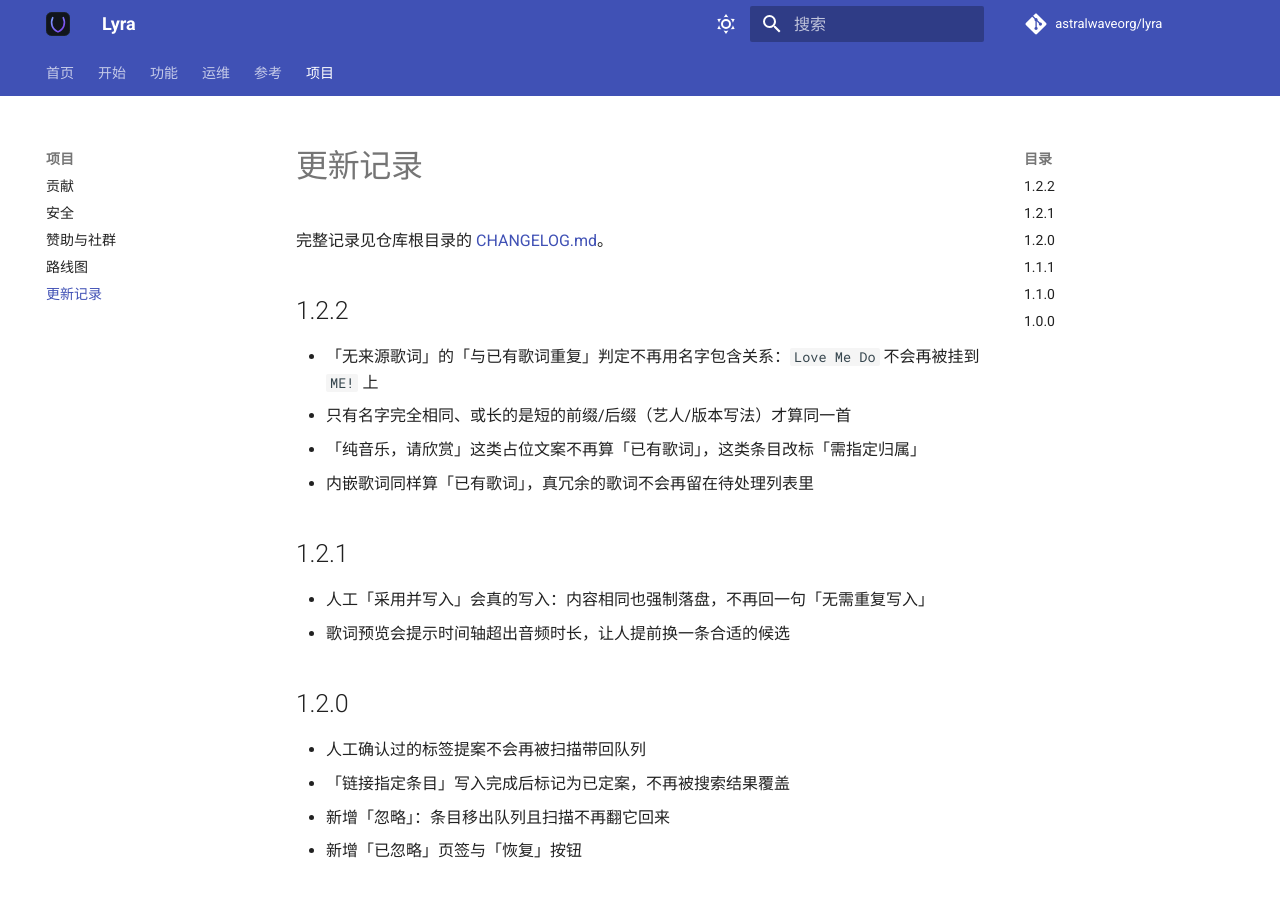
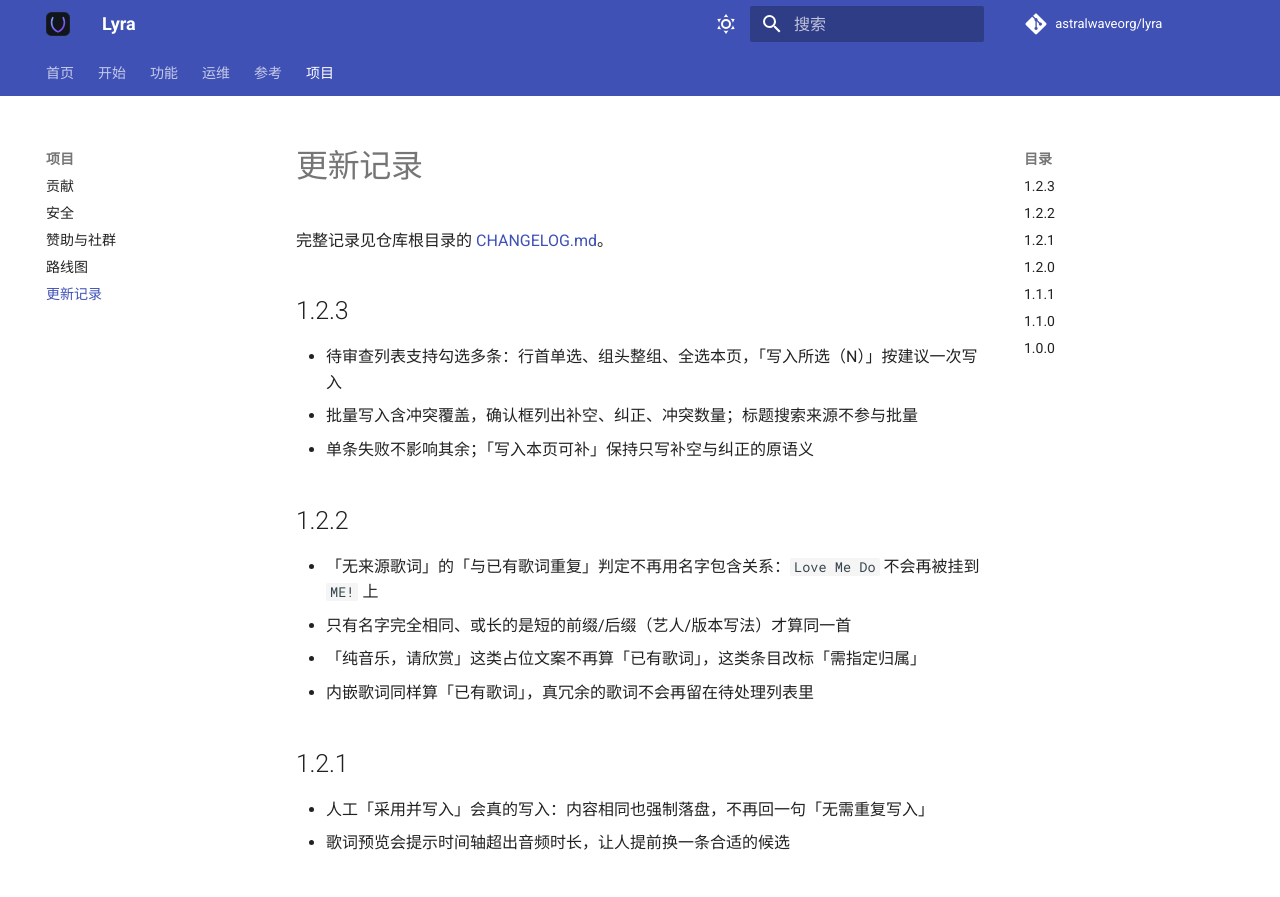
Before and after one commit to astralwaveorg/lyra, an MkDocs documentation site: the page built from docs/changelog.md, in a window 1280 px wide and 900 px high. Shown: the top 897 px of the window. Built offline with MkDocs 1.6.1 and Material for MkDocs 9.7.7, drawn with Linux system fonts in a browser that asks for light colours; comment, search, counter and statistics services are not loaded.

Commit message:
发布 1.2.3：文档补批量写入说明，版本号全部对齐

```diff
--- a/compose.yaml
+++ b/compose.yaml
@@ -19,7 +19,7 @@ x-logging: &default-logging
 
 services:
   lyra:
-    image: ghcr.io/astralwaveorg/lyra:${LYRA_VERSION:-1.2.1}
+    image: ghcr.io/astralwaveorg/lyra:${LYRA_VERSION:-1.2.3}
     build:
       context: .
       dockerfile: Dockerfile
@@ -53,7 +53,7 @@ services:
     logging: *default-logging
 
   lyra-watch:
-    image: ghcr.io/astralwaveorg/lyra:${LYRA_VERSION:-1.2.1}
+    image: ghcr.io/astralwaveorg/lyra:${LYRA_VERSION:-1.2.3}
     build:
       context: .
       dockerfile: Dockerfile
--- a/docs/changelog.md
+++ b/docs/changelog.md
@@ -1,6 +1,12 @@
 # 更新记录
 
 完整记录见仓库根目录的 [CHANGELOG.md](https://github.com/astralwaveorg/lyra/blob/main/CHANGELOG.md)。
+
+## 1.2.3
+
+- 待审查列表支持勾选多条：行首单选、组头整组、全选本页，「写入所选（N）」按建议一次写入
+- 批量写入含冲突覆盖，确认框列出补空、纠正、冲突数量；标题搜索来源不参与批量
+- 单条失败不影响其余；「写入本页可补」保持只写补空与纠正的原语义
 
 ## 1.2.2
 
--- a/pyproject.toml
+++ b/pyproject.toml
@@ -4,7 +4,7 @@ build-backend = "hatchling.build"
 
 [project]
 name = "lyra"
-version = "1.2.2"
+version = "1.2.3"
 description = "Self-hosted lyrics, tags, and library organization for a local music collection"
 readme = "README.md"
 requires-python = ">=3.11"
--- a/src/lyra/__init__.py
+++ b/src/lyra/__init__.py
@@ -14,6 +14,6 @@
 
 from __future__ import annotations
 
-__version__ = "1.2.2"
+__version__ = "1.2.3"
 
 __all__ = ["__version__"]
```
Also changed, not shown: CHANGELOG.md (+12 -0 lines), docs/index.md (+1 -1 lines), docs/tags.md (+12 -0 lines), 7 other files.
